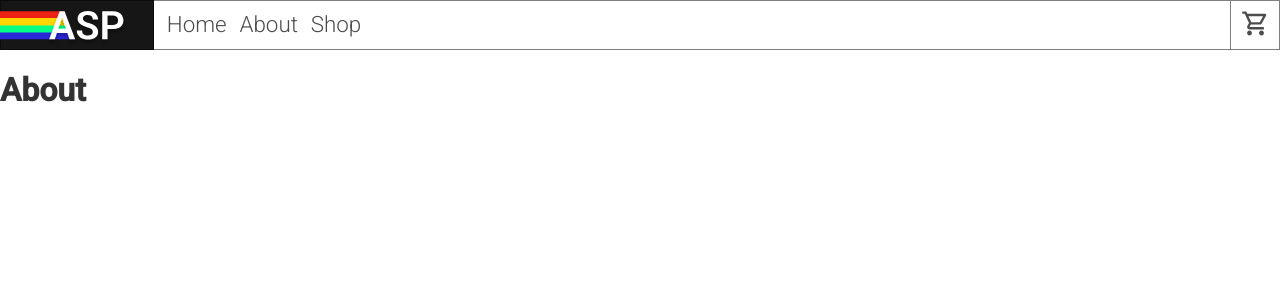
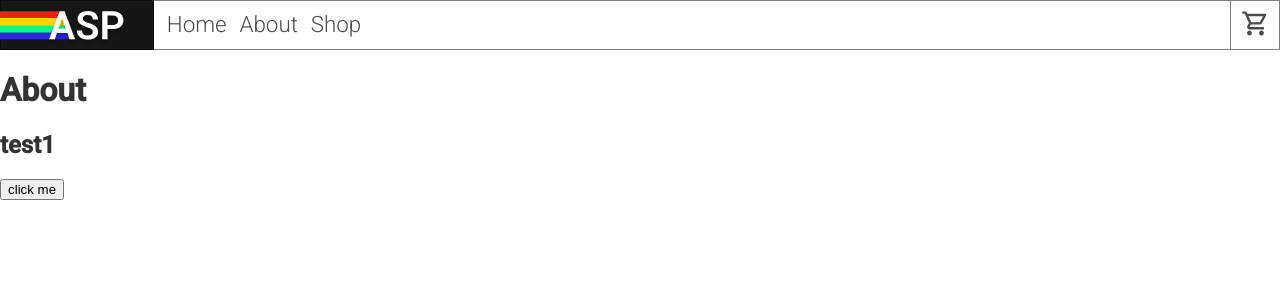
Before and after one commit to ParkerGates/REACT-Snake-Oil, a React (Create React App) app: page /about in a window 1280 px wide. Shown: the top 300 px of the page. Built offline with nearby package versions, Linux system fonts and the light colour scheme.

Commit message:
context added to app

```diff
--- a/src/App.tsx
+++ b/src/App.tsx
@@ -1,9 +1,9 @@
-import './App.css';
 import {Routes, BrowserRouter, Link, Route} from 'react-router-dom';
 import Navbar from './components/Navbar/Navbar';
 import Home from './views/Home';
 import About from './views/About';
 import Shop from './views/Shop';
+import './App.css';
 
 export default function App() {
 
--- /dev/null
+++ b/src/context/context.tsx
@@ -0,0 +1,19 @@
+import React, { useContext, useReducer } from "react";
+import { initialState, reducer } from './reducer';
+
+interface Props {
+    children: JSX.Element;
+}
+
+const ContextData = React.createContext<any>({});
+export function useContextData() { return useContext(ContextData)}
+
+export default function AppContext({children}: Props) {
+    const [appData, dispatch] = useReducer(reducer, initialState);
+
+    return (
+        <ContextData.Provider value={{appData, dispatch}}>
+            {children}
+        </ContextData.Provider>
+    );
+}
--- /dev/null
+++ b/src/context/reducer.ts
@@ -0,0 +1,23 @@
+const initialState = {
+    test1: 'test1',
+    test2: 'test2'
+}
+
+const reducer = (state:any, action: any) => {
+    switch(action.type) {
+        case "test1":
+            console.log('test1');
+            return state
+        case 'test2':
+            console.log('test2');
+            return state;
+        case 'changeTest':
+            console.log('let em rip');
+            return {test1: 'no', test2:'nono'}
+        default:
+            console.log('default');
+            return state;
+    }
+}
+
+export { initialState, reducer }
--- a/src/index.tsx
+++ b/src/index.tsx
@@ -3,13 +3,16 @@ import ReactDOM from 'react-dom/client';
 import './index.css';
 import App from './App';
 import reportWebVitals from './reportWebVitals';
+import AppContext from './context/context';
 
 const root = ReactDOM.createRoot(
   document.getElementById('root') as HTMLElement
 );
 root.render(
   <React.StrictMode>
-    <App />
+    <AppContext>
+      <App />
+    </AppContext>
   </React.StrictMode>
 );
 
--- a/src/views/About.tsx
+++ b/src/views/About.tsx
@@ -1,11 +1,15 @@
 import React from 'react';
 import './css/About.css';
+import { useContextData } from '../context/context';
 
 export default function About() {
+    const appData = useContextData();
 
     return(
         <div className='about_body'>
             <h1>About</h1>
+            <h2>{appData.appData.test1}</h2>
+            <button onClick={()=>{appData.dispatch({type:'changeTest'})}}>click me</button>
         </div>
     );
 }
```
